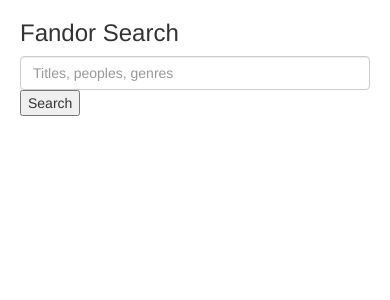
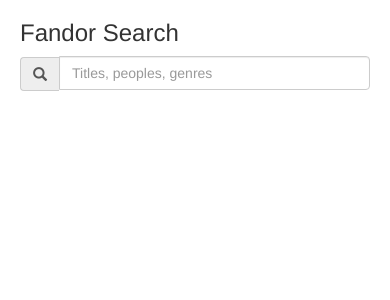
Before and after one commit to Ihyatt/fandor_challenge, a Flask app: page /search in a window 390 px wide. Shown: the part 92-392 px from the top of the page. Run offline with Flask 2, Linux system fonts and the light colour scheme; some libraries are stand-ins or nearby versions.

Commit message:
general coding finished

```diff
--- a/static/styles.css
+++ b/static/styles.css
@@ -57,7 +57,9 @@ p.description_content{
 }
 
 
-
+.search-movies{
+  margin: 10px;
+}
 
 
 
@@ -69,6 +71,10 @@ p.description_content{
     text-decoration:none
 }
 .active{
-    background:darkblue;
+    background:black;
     color:white !important;
 }
+
+#list{
+margin: 40px;
+}
--- a/templates/search.html
+++ b/templates/search.html
@@ -1,11 +1,22 @@
 {% extends 'base.html' %}
 {% block content %}
 
-<div class = "row" id = "search-box">
-			<div class="col-md-6 col-md-offset-2">
+<!-- <div class = "row" id = "search-box"> -->
+<!-- 			<div class="col-md-6 col-md-offset-2">
 <h3>Fandor Search</h3>
  <input type = "text" name ="search" id="search" class="form-control" placeholder="Titles, peoples, genres">
  <button class = "search-movies" type="button">Search</button>
+</div> -->
+<!-- </div> -->
+
+<div class="row">
+<div class="col-md-6 col-md-offset-2">
+<h3>Fandor Search</h3>
+<div class="input-group">
+  <span class="input-group-addon glyphicon glyphicon-search search-movies"  id="basic-addon1"></span>
+
+  <input type="text" id="search" class="form-control" placeholder="Titles, peoples, genres" aria-describedby="basic-addon1">
+</div>
 </div>
 </div>
 
@@ -15,7 +26,7 @@
 
 
  <script>
-  var pages = '<div class=controls></div><input id=current_page type=hidden><input id=show_per_page type=hidden>'
+  var pages = '<div style="text-align: center; margin-top: 30px;"><div class=controls></div><input id=current_page type=hidden><input id=show_per_page type=hidden></div>'
     $('body').append(pages);
 function showResults(results){
 
```
